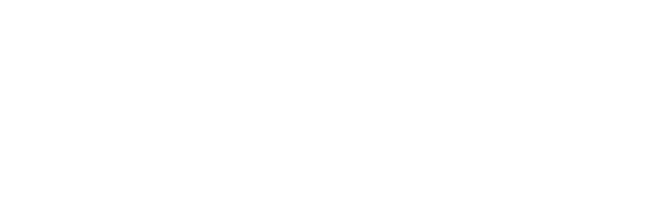
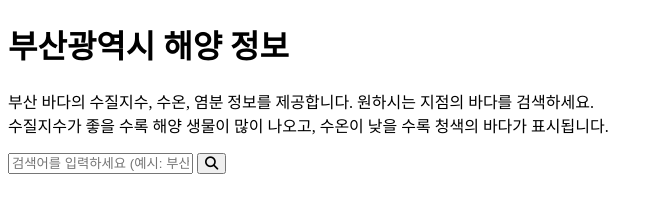
Before and after one commit to yyeonkim/under-the-sea, a plain HTML site: page index.html in a window 1280 px wide. Shown: the whole page, without its empty margins (0-657 px from the left). Drawn offline with Linux system fonts and the light colour scheme.

Commit message:
feat: 검색 화면 추가

```diff
--- a/index.html
+++ b/index.html
@@ -5,6 +5,27 @@
     <meta http-equiv="X-UA-Compatible" content="IE=edge" />
     <meta name="viewport" content="width=device-width, initial-scale=1.0" />
     <title>부산광역시 해양 환경</title>
+    <script
+      src="https://kit.fontawesome.com/e5f5233f60.js"
+      crossorigin="anonymous"
+    ></script>
   </head>
-  <body></body>
+  <body>
+    <h1>부산광역시 해양 정보</h1>
+    <p>
+      부산 바다의 수질지수, 수온, 염분 정보를 제공합니다. 원하시는 지점의 바다를
+      검색하세요. <br />
+      수질지수가 좋을 수록 해양 생물이 많이 나오고, 수온이 낮을 수록 청색의
+      바다가 표시됩니다.
+    </p>
+    <form action="">
+      <input
+        type="text"
+        placeholder="검색어를 입력하세요 (예시: 부산대교, 해운대)"
+      />
+      <button>
+        <i class="fa-solid fa-magnifying-glass" style="color: #000000"></i>
+      </button>
+    </form>
+  </body>
 </html>
```
